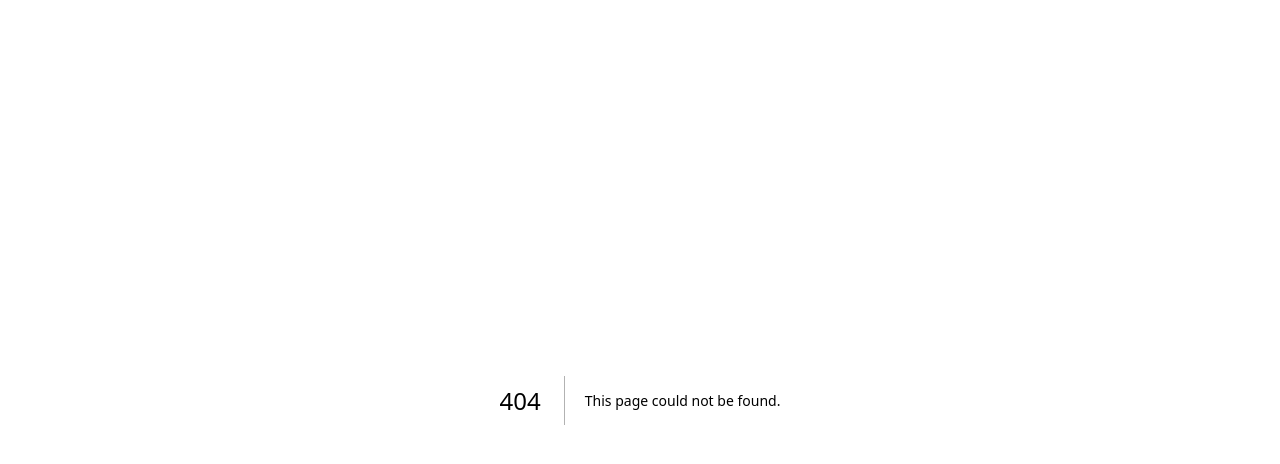
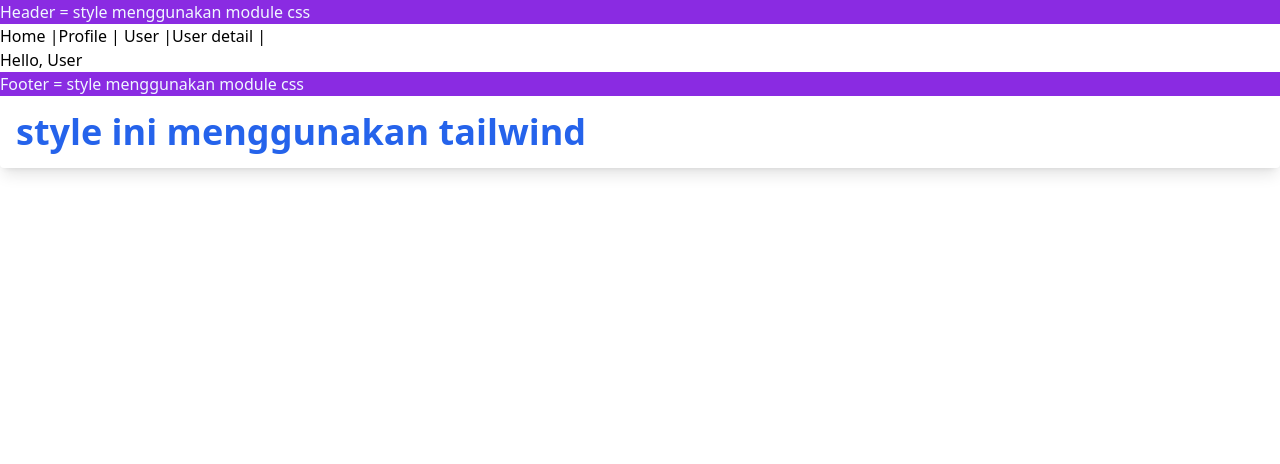
Before and after one commit to sahrulyo/sanbercode-batch57-nextjs, a Next.js app in the folder sanbercode-batch57-nextjs-startup/: page /users/detail in a window 1280 px wide. Before the commit this address had no page. Shown: the top 464 px of the page. Built offline with nearby package versions, Linux system fonts and the light colour scheme.

Commit message:
tugas6 = routing single and multi

```diff
--- a/sanbercode-batch57-nextjs-startup/components/header/index.js
+++ b/sanbercode-batch57-nextjs-startup/components/header/index.js
@@ -1,4 +1,17 @@
 import styles from './styles.module.css'
+import Link from 'next/link'
 export default function Header() {
-    return <div className={styles.header}>Header = style menggunakan module css</div>
+    return (
+        <>
+    <div className={styles.header}>Header = style menggunakan module css</div>
+    <ul>
+    <li >
+    <Link href="/">Home |</Link>
+      <Link href="/profile">Profile | </Link>
+      <Link href="/users">User |</Link>
+      <Link href="/users/detail">User detail |</Link>
+    </li>
+  </ul>
+  </>
+    )
     }
--- a/sanbercode-batch57-nextjs-startup/pages/index.js
+++ b/sanbercode-batch57-nextjs-startup/pages/index.js
@@ -3,8 +3,6 @@
 // import Footer from "@/components/footer ";
 // import Content from "@/components/contents ";
 import Layout from "@/layout ";
-
-
 
 
 export default function Home({ children }) {
@@ -13,6 +11,7 @@
 
 <Layout metaTitle="Home">
     <p1>Home</p1>
+
 </Layout>
   </div>
  );
--- /dev/null
+++ b/sanbercode-batch57-nextjs-startup/pages/users/detail.js
@@ -0,0 +1,10 @@
+import Layout from "@/layout ";
+
+export default function UserDetail  (){
+    return (
+        <Layout metaTitle="User Detail"
+        metaDescription="this is page about uder detail">
+            <p>Hello, User</p>
+        </Layout>
+    )
+}
--- /dev/null
+++ b/sanbercode-batch57-nextjs-startup/pages/users/index.js
@@ -0,0 +1,9 @@
+import Layout from "@/layout ";
+
+export default function Users (){
+    return (
+        <Layout metaTitle="users">
+            <h1>Users</h1>
+        </Layout>
+    )
+}
```
